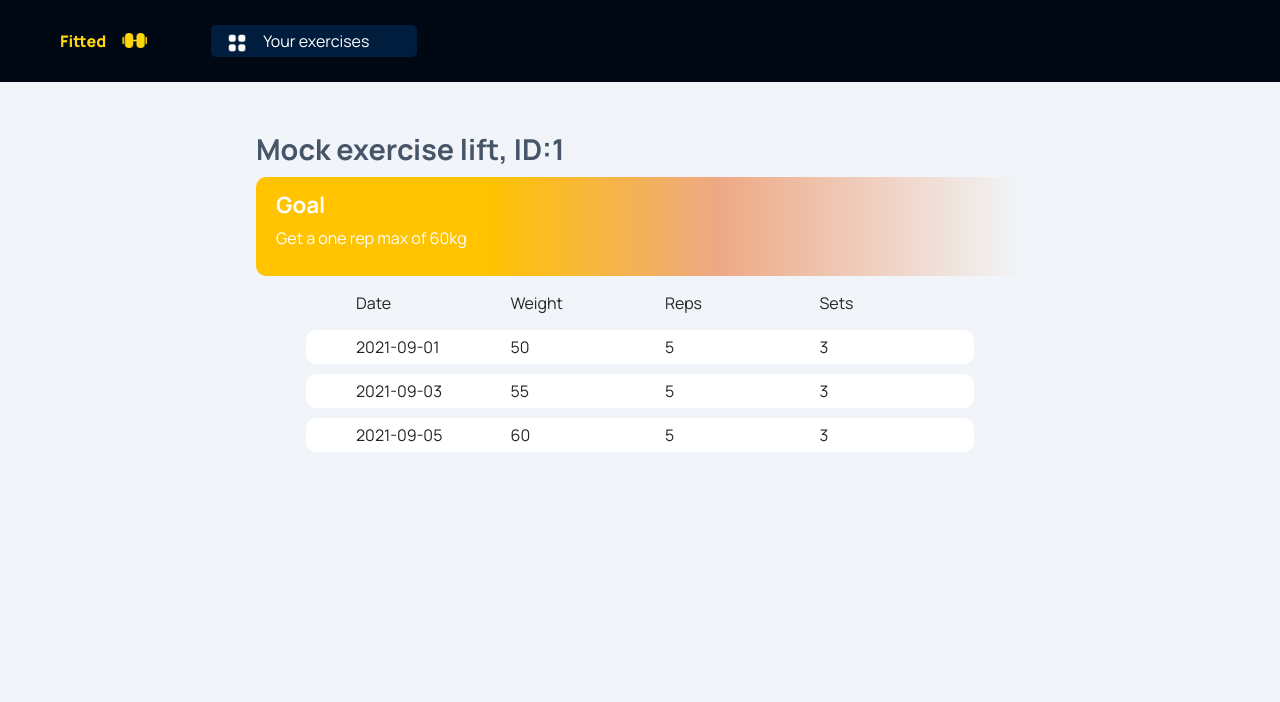
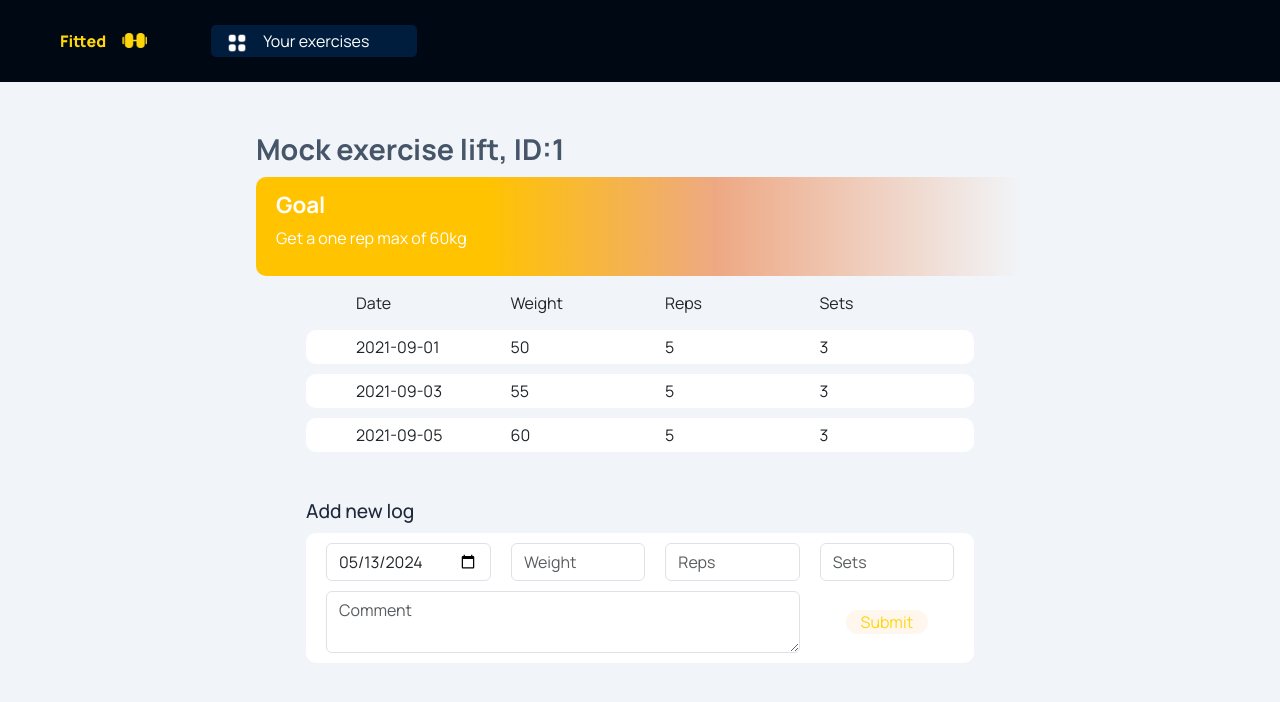
Before and after one commit to Danielius4/Binted_fe, a React (Create React App) app: page /exercise/1 in a window 1280 px wide. Shown: the top 702 px of the page. Built offline with nearby package versions, Linux system fonts and the light colour scheme.

Commit message:
added a form to submit new logs into home and exercise page templates. Submit form function ready to create send data to BE

```diff
--- a/package.json
+++ b/package.json
@@ -12,6 +12,7 @@
     "@types/react-dom": "^18.3.0",
     "bootstrap": "^5.3.3",
     "react": "^18.3.1",
+    "react-bootstrap": "^2.10.2",
     "react-dom": "^18.3.1",
     "react-router-dom": "^6.23.1",
     "react-scripts": "5.0.1",
--- a/src/components/Comp-styles.css
+++ b/src/components/Comp-styles.css
@@ -82,7 +82,6 @@ li.nav-item a {
 
 /* EXERCISE LISTING */
 
-
 .exercise-listing-box {
 	background-color: #fff;
 	border-radius: 10px;
@@ -165,13 +164,83 @@ ul.log-list {
 	transition: opacity 0.3s;
 }
 
-
-
-
-
 @media (min-width: 992px) {
 	.log-listing-box:hover .tooltip {
 		visibility: visible;
 		opacity: 1;
 	}
 }
+
+.new-log-form {
+	background-color: #fff;
+	border-radius: 10px;
+	margin: 10px 50px;
+	transition: all 0.3s;
+	position: relative;
+
+	display: grid;
+	grid-template-columns: repeat(4, 1fr);
+	grid-template-rows: 1fr;
+	grid-column-gap: 20px;
+	grid-row-gap: 10px;
+	padding: 10px 20px 10px;
+	justify-content: center;
+	align-items: center;
+	justify-items: center;
+
+}
+
+.new-log-form button{
+	height: 55%;
+	padding: 3px 15px;
+	border-radius: 100px;
+	width: auto;
+}
+
+.new-log-heading {
+	font-size: 1.2rem;
+	font-weight: 500;
+	color: #1e293b;
+	margin-left: 50px;
+	margin-top: 20px;
+}
+
+.new-log-textarea {
+	grid-area: 2 / 1 / 3 / 4;
+}
+
+
+
+
+/* App.css */
+@keyframes foldIn {
+  from {
+    height: 0;
+    opacity: 0;
+  }
+  to {
+    height: 160px; /* Adjust this value to match the height of NewLogForm */
+    opacity: 1;
+  }
+}
+
+@keyframes foldOut {
+  from {
+    height: 160px; /* Adjust this value to match the height of NewLogForm */
+    opacity: 1;
+  }
+  to {
+    height: 0;
+    opacity: 0;
+  }
+}
+
+.form-enter {
+  animation: foldIn 0.3s forwards;
+}
+
+.form-exit {
+  animation: foldOut 0.3s forwards;
+  overflow: hidden;
+  height: 0; /* Ensure it collapses */
+}
--- a/src/components/ExerciseListing.tsx
+++ b/src/components/ExerciseListing.tsx
@@ -1,22 +1,50 @@
 import { Link } from "react-router-dom";
 import Button from "./Button";
+import NewLogForm from "./NewLogForm";
+import { useState, useEffect } from "react";
 
 interface ExerciseListProps {
     id: string;
     name: string;
 }
 
-let createRecord = (id: string) => {
-    console.log(`clicked ${id}`);
-}
+function ExerciseListing(props: ExerciseListProps) {
+    const [showForm, setShowForm] = useState(false);
+    const [show, setShow] = useState(showForm);
+    const [animationClass, setAnimationClass] = useState('');
 
-function ExerciseListing(props: ExerciseListProps) {
+    let createRecord = (id: string) => {
+        if (showForm) {
+            setAnimationClass('form-exit');
+            setTimeout(() => setShow(false), 300); // Match the duration with your CSS animation duration
+        } else {
+            setShow(true);
+            setAnimationClass('form-enter');
+        }
+        setShowForm(!showForm);
+    }
+
+    useEffect(() => {
+        if (showForm) {
+            setAnimationClass('form-enter');
+        } else {
+            setAnimationClass('form-exit');
+        }
+    }, [showForm]);
+
     return (
         <>
             <div className="exercise-listing-box d-flex justify-content-between">
                 <Link className="link-underline-opacity-0 align-content-center" to={`/exercise/${props.id}`}><h2 className="mb-0">{props.name}</h2></Link>
                 <Button className="" text="Add record" backgroundColor="#FFF7ED" textColor="#FFD60A" onClick={() => createRecord(props.id)} />
             </div>
+            <div id="toggle">
+                {show && (
+                    <div className={animationClass}>
+                        <NewLogForm createForm={() => createRecord(props.id)} />
+                    </div>
+                )}
+            </div>
         </>
     );
 }
--- /dev/null
+++ b/src/components/NewLogForm.tsx
@@ -0,0 +1,40 @@
+import Form from 'react-bootstrap/Form';
+import Button from './Button';
+
+
+interface NewLogFormProps {
+    createForm?: any;
+}
+
+function NewLogForm(props: NewLogFormProps) {
+
+    const submitForm = (e: React.FormEvent) => {
+        e.preventDefault();
+
+        const formData = new FormData(e.target as HTMLFormElement);
+        const payload = Object.fromEntries(formData.entries());
+        console.log(payload)
+        // Send the payload to the Backend
+        props.createForm?.();
+        (e.target as HTMLFormElement).reset();
+    };
+
+    const today = new Date().toISOString().split('T')[0];
+
+
+    return (
+        <>
+            <h4 className='new-log-heading'>Add new log</h4>
+            <form onSubmit={submitForm} className="new-log-form">
+                <Form.Control type="date" defaultValue={today} placeholder="Select date" name="date" required />
+                <Form.Control type="number" placeholder="Weight" name="weight" required />
+                <Form.Control type="number" placeholder="Reps" name="reps" required />
+                <Form.Control type="number" placeholder="Sets" name="sets" required />
+                <Form.Control as="textarea" placeholder="Comment" name="comment" className='new-log-textarea'/>
+                <Button text='Submit'onClick={() => submitForm}/>
+            </form>
+        </>
+    );
+}
+
+export default NewLogForm;
--- a/src/pages/ExercisePage.tsx
+++ b/src/pages/ExercisePage.tsx
@@ -2,6 +2,7 @@ import Goal from "../components/Goal";
 import Header from "../components/Header";
 import { useParams } from "react-router-dom";
 import LogList from "../components/LogList";
+import NewLogForm from "../components/NewLogForm";
 
 
 function ExercisePage() {
@@ -48,6 +49,7 @@ function ExercisePage() {
                     <h1>{mockExercise.name}, ID:{mockExercise.id}</h1>
                     <Goal goal={mockExercise.goal} />
                     <LogList logs={mockExercise.records}/>
+                    <NewLogForm/>
             </main>
 
         </div>
```
Also changed, not shown: 1 other file (tests, documents, lock files or other folders). Lines whose indentation alone changed are shown as unchanged.
